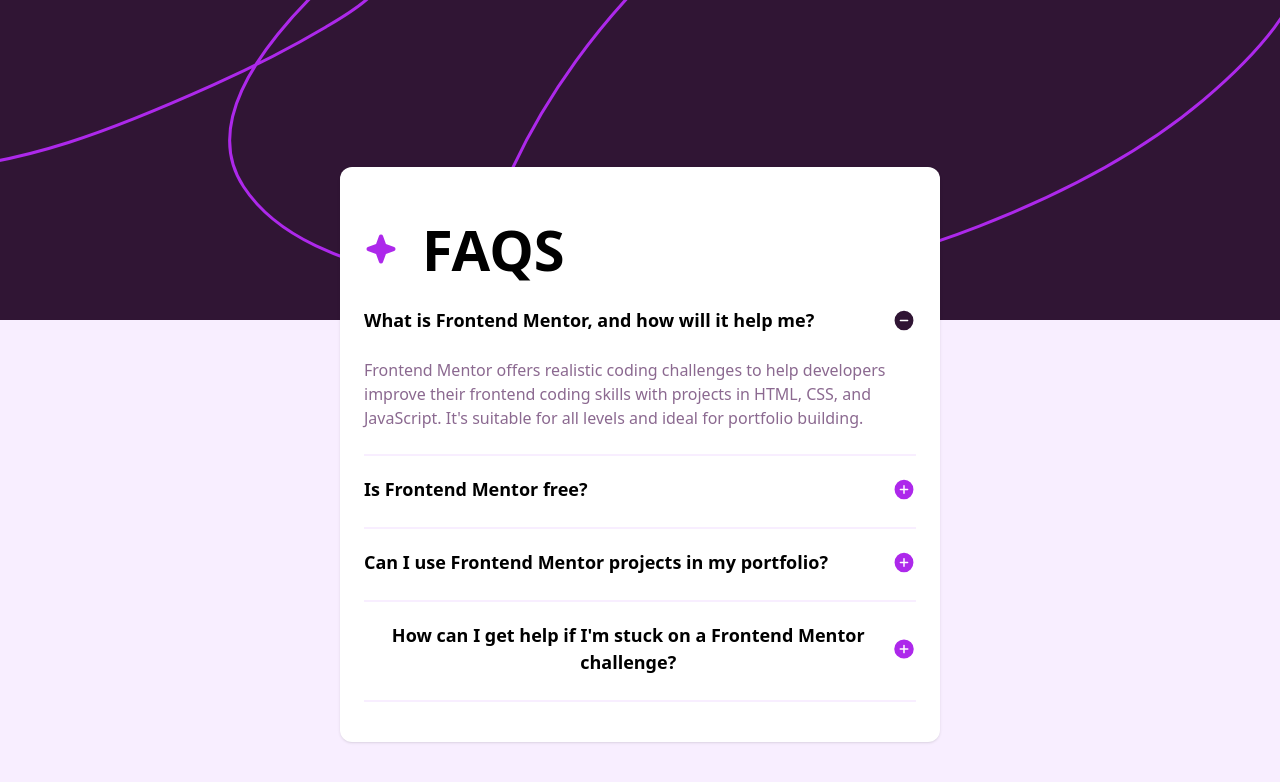
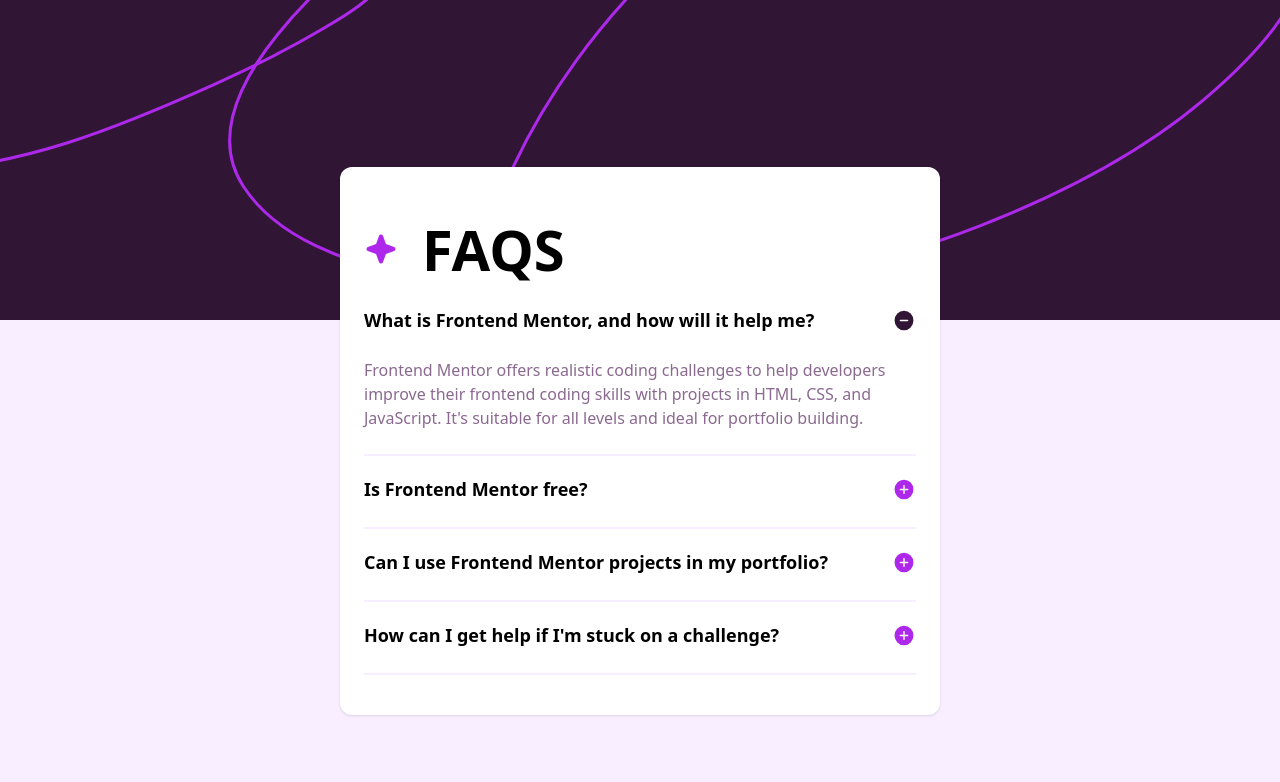
Before and after one commit to DevDiu071/faq-accordion, a React (Vite) app: page / in a window 1280 px wide. Shown: the top 782 px of the page. Built offline with nearby package versions, Linux system fonts and the light colour scheme.

Commit message:
fix styling

```diff
--- a/src/App.tsx
+++ b/src/App.tsx
@@ -232,8 +232,7 @@
                   aria-controls="accordion-panel-4"
                   id="accordion-button-4"
                 >
-                  How can I get help if I'm stuck on a Frontend Mentor
-                  challenge?
+                  How can I get help if I'm stuck on a challenge?
                   {!toggleStates[3] && (
                     <img
                       onClick={() => toggleFAQ(3)}
```
